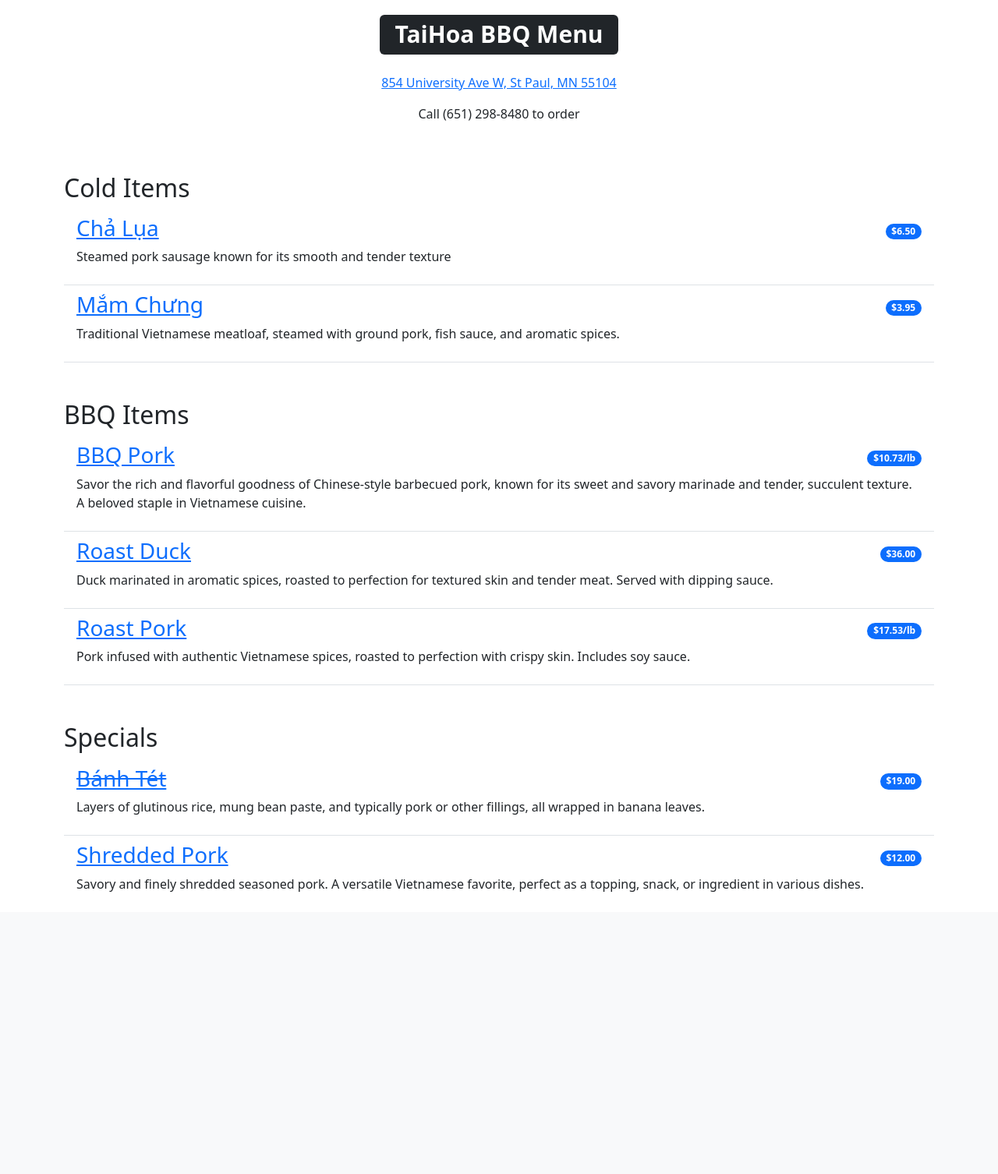
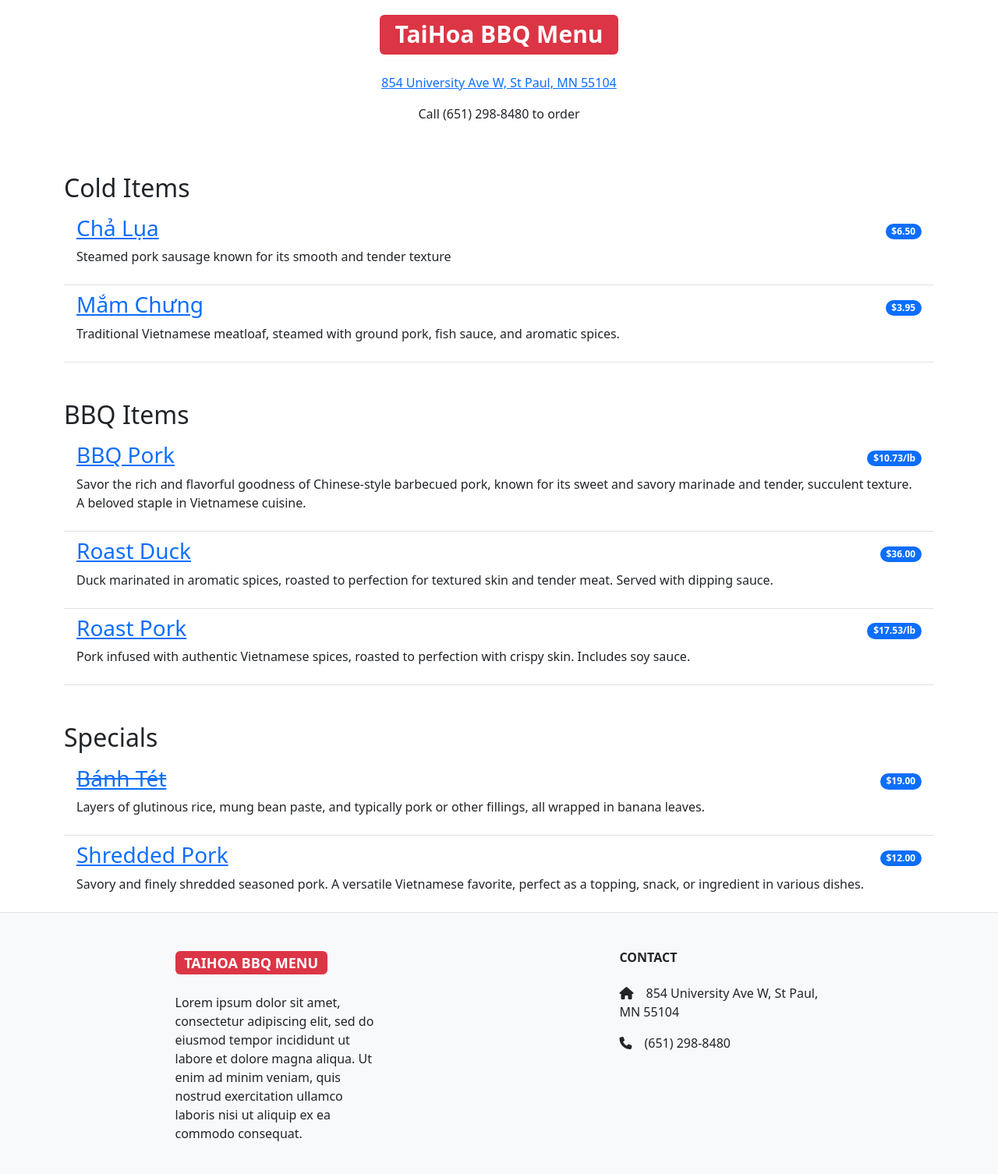
Before and after one commit to Exiledz5155/restaurant_menu, a Django app: page / in a window 1280 px wide. Shown: the part 56-1562 px from the top of the page at 78% size. Before the commit the page ends 1200 px from the top, so only its background shows below. Run offline with Django 4.2, Linux system fonts and the light colour scheme; data comes from the database, SQL or seed files in the repository; some libraries are stand-ins or nearby versions.

Commit message:
Implemented contact and name column for footer, fixed name badage color

```diff
--- /dev/null
+++ b/package.json
@@ -0,0 +1,5 @@
+{
+  "dependencies": {
+    "bootstrap-icons": "^1.10.5"
+  }
+}
--- a/restaurant_menu/templates/base.html
+++ b/restaurant_menu/templates/base.html
@@ -4,7 +4,7 @@
         <meta charset="utf-8">
         <meta name="viewport" content="width=device-width, initial-scale=1">
         <link href="https://cdn.jsdelivr.net/npm/bootstrap@5.3.1/dist/css/bootstrap.min.css" rel="stylesheet" integrity="sha384-4bw+/aepP/YC94hEpVNVgiZdgIC5+VKNBQNGCHeKRQN+PtmoHDEXuppvnDJzQIu9" crossorigin="anonymous">
-        <title>Menu Products</title>
+        <title>TaiHoa BBQ</title>
     </head>
     <body>
         <nav class="navbar navbar-expand-lg bg-light">
@@ -26,19 +26,40 @@
                 </div>
             </div>
         </nav>
+
         {% block content %}
         {% endblock content %}
 
         <!-- Footer -->
-        <footer class="text-center text-lg-start bg-light text-muted">
-            <div class>
+        <footer class="pt-auto text-center text-lg-start bg-light">
+            <section class="border-bottom"></section>
+            <div class="container text-center text-md-start mt-5">
+                <!-- Grid row -->
+                <div class="row mt-3">
+                    <!-- Gird column -->
+                    <div class="col-md-3 col-lg-4 col-xl-3 mx-auto mb-4">
+                        <h4 class="text-uppercase fw-bold mb-4">
+                            <span class="badge bg-danger">TaiHoa BBQ Menu</span>
+                        </h4>
+                        <p>
+                            Lorem ipsum dolor sit amet, consectetur adipiscing elit, sed do eiusmod tempor incididunt ut labore et dolore magna aliqua. Ut enim ad minim veniam, quis nostrud exercitation ullamco laboris nisi ut aliquip ex ea commodo consequat.
+                        </p>
+                    </div>
 
+                    <!-- Gird column -->
+                    <div class="col-md-4 col-lg-3 col-xl-3 mx-auto mb-md-0 mb-4">
+                        <h6 class="text-uppercase fw-bold mb-4">Contact</h6>
+                        <p><i class="fas fa-home me-3"></i>854 University Ave W, St Paul, MN 55104</p>
+                        <p><i class="fas fa-phone me-3"></i>(651) 298-8480</p>
+                    </div>
+
+                </div>
             </div>
         </footer>
 
 <!-- JavaScript Bundle with Popper -->
-             <script src="https://code.jquery.com/jquery-2.1.3.min.js"></script>
-        <script src="https://cdn.jsdelivr.net/npm/bootstrap@5.2.0-beta1/dist/js/bootstrap.bundle.min.js" integrity="sha384-pprn3073KE6tl6bjs2QrFaJGz5/SUsLqktiwsUTF55Jfv3qYSDhgCecCxMW52nD2" crossorigin="anonymous"></script>
-
+            <script src="https://code.jquery.com/jquery-2.1.3.min.js"></script>
+            <script src="https://cdn.jsdelivr.net/npm/bootstrap@5.3.1/dist/js/bootstrap.bundle.min.js" integrity="sha384-HwwvtgBNo3bZJJLYd8oVXjrBZt8cqVSpeBNS5n7C8IVInixGAoxmnlMuBnhbgrkm" crossorigin="anonymous"></script>
+            <script src="https://kit.fontawesome.com/a7bddb51ec.js" crossorigin="anonymous"></script>
     </body>
 </html>
--- a/restaurant_menu/templates/index.html
+++ b/restaurant_menu/templates/index.html
@@ -2,7 +2,7 @@
 {% block content %}
 <div class="container">
     <div class="flex-d flex-column justify-content-center text-center">
-            <h1 class="pt-3"><span class="badge bg-dark">TaiHoa BBQ Menu</span></h1>
+            <h1 class="pt-3"><span class="badge bg-danger">TaiHoa BBQ Menu</span></h1>
             <a href="https://www.google.com/maps/dir//Tai+Hoa+B.B.Q.,+University+Avenue+West,+Saint+Paul,+MN/@44.955447,-93.2185513,12z/data=!4m8!4m7!1m0!1m5!1m1!1s0x87f62a80441ec8fb:0xf1e1837a81f3e543!2m2!1d-93.1361564!2d44.9554328?entry=ttu"><p class="pt-3">854 University Ave W, St Paul, MN 55104</p></a>
             <p>Call (651) 298-8480 to order</p>
     </div>
```
Also changed, not shown: package-lock.json (added), restaurant_menu/static/restaurant_menu/style.css (added).
